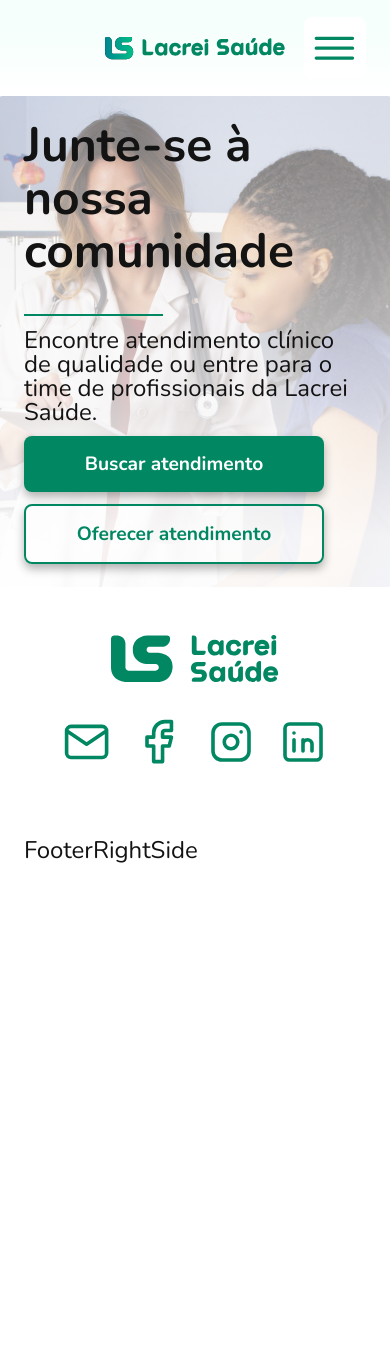
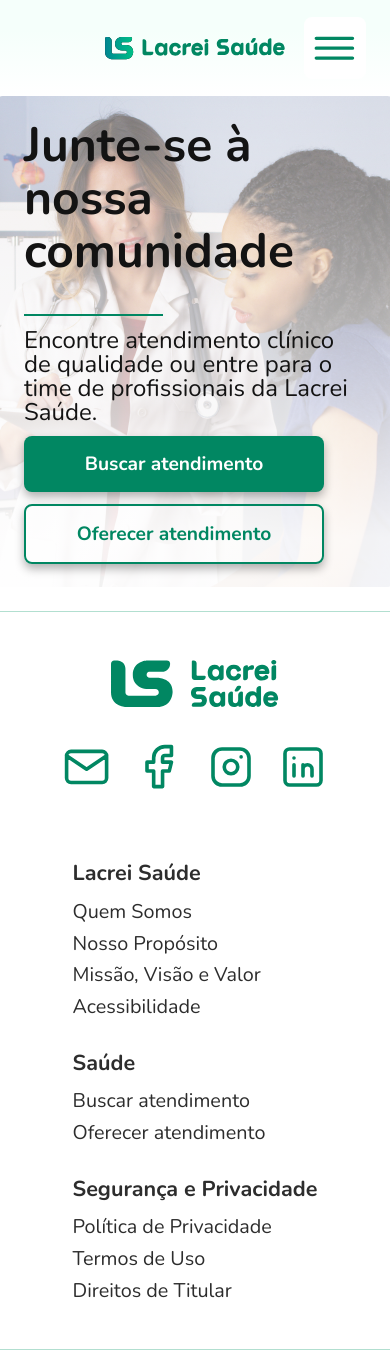
Before and after one commit to Buenno01/desafio-frontend-lacrei, a React (Vite) app: page / in a window 390 px wide. Before the commit the page ends 910 px from the top, so only its background shows below. Built offline with nearby package versions, Linux system fonts and the light colour scheme.

Commit message:
feat: adicionadas colunas do footer com responsividade

```diff
--- a/src/assets/wrappers/ContentTextWrapper.ts
+++ b/src/assets/wrappers/ContentTextWrapper.ts
@@ -30,7 +30,6 @@
     width: auto;
 
     > p {
-      font-size: 1.2rem;
       line-height: 1.5rem;
       font-weight: 400;
     }
--- a/src/assets/wrappers/FooterContainer.ts
+++ b/src/assets/wrappers/FooterContainer.ts
@@ -7,13 +7,18 @@
   width: 100%;
   padding: 2rem 1rem;
   gap: 3rem;
+  margin-top: 1rem;
 
-  @media screen and (min-width: 768px) {
+  border-top: 1px solid #B2DFD0;
+  border-bottom: 1px solid #B2DFD0;
+
+  @media screen and (min-width: 1024px) {
+    margin: 0;
+  }
+
+  @media screen and (min-width: 1536px) {
     flex-direction: row;
     justify-content: space-between;
-  }
-
-  @media screen and (min-width: 1280px) {
     padding: 3rem 0;
   }
 `;
--- a/src/components/Footer/FooterRightSide/FooterColumn.ts
+++ b/src/components/Footer/FooterRightSide/FooterColumn.ts
@@ -0,0 +1,71 @@
+import styled from 'styled-components';
+
+const FooterColumn = styled.div`
+  display: flex;
+  flex-direction: column;
+  gap: 1.5rem;
+  margin: 0 auto;
+
+  & nav {
+    margin-top: 0.7rem;
+    display: flex;
+    flex-direction: column;
+    gap: 0.5rem;
+  }
+
+  & h3 {
+    font-size: 0.9rem;
+    font-weight: 700;
+    color: #2D2D2D;
+  }
+
+  & li {
+    list-style: none;
+    color: #2D2D2D;
+    font-size: 0.825rem;
+    font-weight: 400;
+
+    > a {
+      text-decoration: none;
+      color: inherit;
+    }
+  }
+
+  @media screen and (min-width: 768px) {
+    flex-direction: row;
+    justify-content: space-between;
+    margin: 0;
+  }
+
+  @media screen and (min-width: 1280px) {
+    & nav {
+      display: flex;
+      flex-direction: column;
+      gap: 1rem;
+    }
+
+    & h3 {
+      font-size: 1.125rem;
+      font-weight: 700;
+      color: #2D2D2D;
+    }
+
+    & li {
+      list-style: none;
+      color: #2D2D2D;
+      font-size: 1rem;
+      font-weight: 400;
+
+      > a {
+        text-decoration: none;
+        color: inherit;
+      }
+    }
+  }
+
+  @media screen and (min-width: 1536px) {
+    width: 65%;
+  }
+`;
+
+export default FooterColumn;
--- a/src/components/Footer/FooterRightSide/index.tsx
+++ b/src/components/Footer/FooterRightSide/index.tsx
@@ -1,6 +1,52 @@
+import FooterColumn from "./FooterColumn";
+
+const columns = [
+  [
+    'Lacrei Saúde',
+    'Quem Somos',
+    'Nosso Propósito',
+    'Missão, Visão e Valor',
+    'Acessibilidade',
+  ],
+  [
+    'Saúde',
+    'Buscar atendimento',
+    'Oferecer atendimento',
+  ],
+  [
+    'Segurança e Privacidade',
+    'Política de Privacidade',
+    'Termos de Uso',
+    'Direitos de Titular',
+  ],
+];
+
 function FooterRightSide() {
   return (
-    <div>FooterRightSide</div>
+    <FooterColumn>
+      {
+        columns.map((column) => {
+          const [title, ...links] = column;
+          return (
+          <div key={ title }>
+            <h3>
+              { title }
+            </h3>
+            <nav>
+            {
+              links.map((link) => (
+                <li>
+                  <a key={ link } href="#">
+                    { link }
+                  </a>
+                </li>
+              ))
+            }
+            </nav>
+          </div>
+        )})
+      }
+    </FooterColumn>
   );
 }
 
```
Also changed, not shown: src/components/Footer/FooterRightSide/FooterLink.ts (deleted), src/components/Footer/FooterRightSide/FooterLinkList.ts (deleted).
